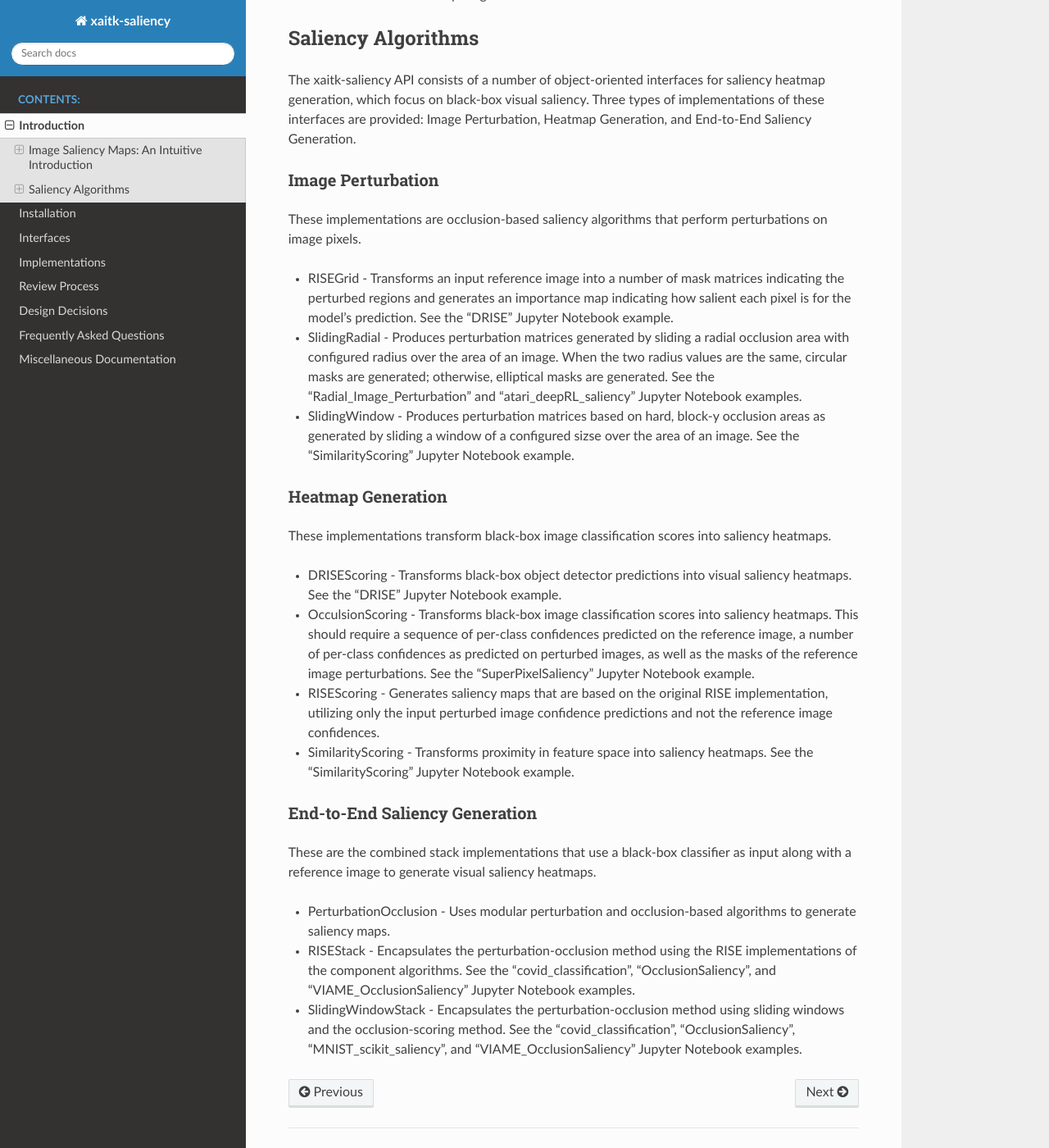
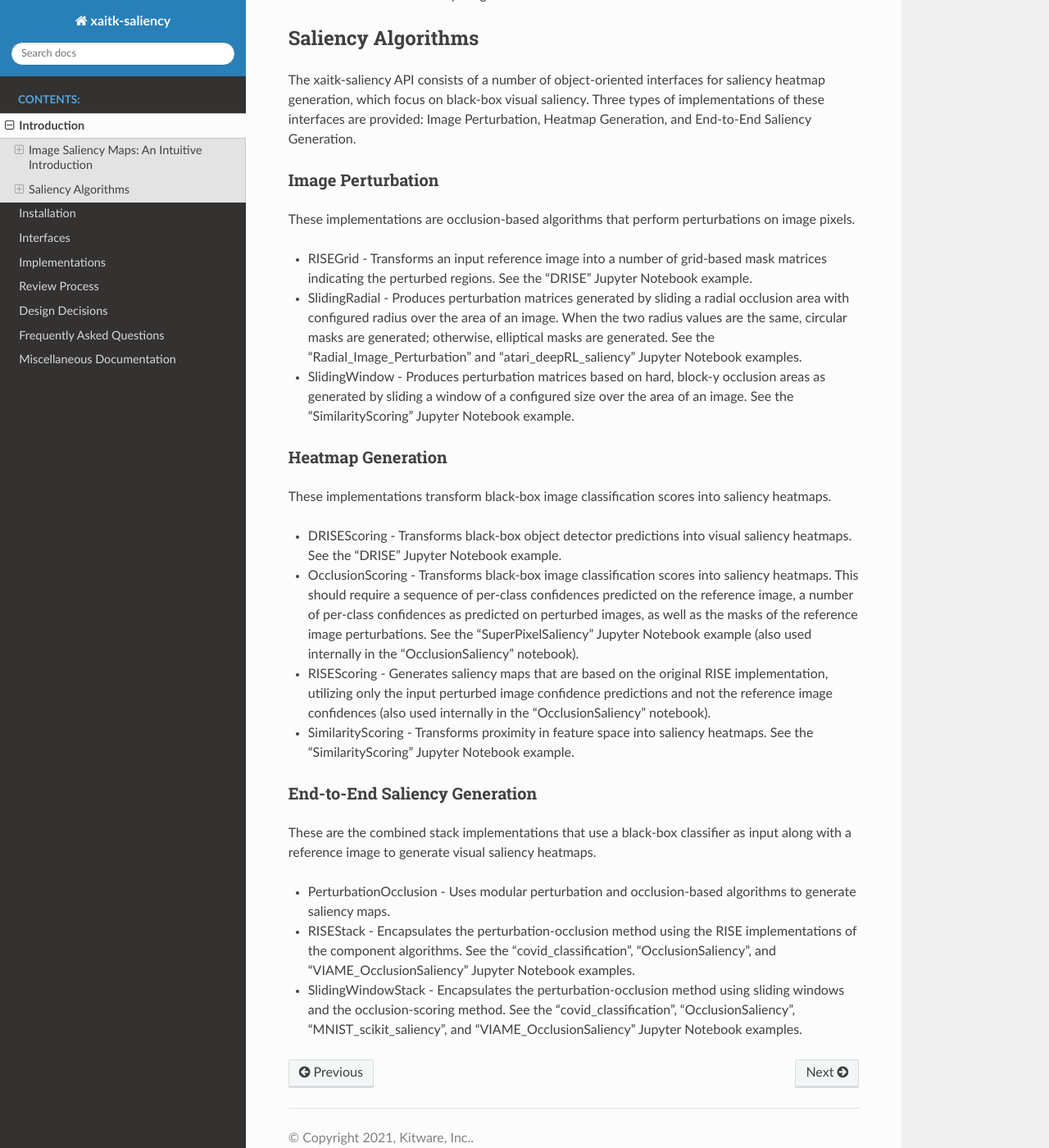
Before and after one commit to XAITK/xaitk-saliency, a Sphinx documentation site: the page built from docs/introduction.rst, in a window 1280 px wide and 1400 px high, scrolled down 7052 px. Shown: the whole window at 82% size. Built offline with Sphinx 7.4.7 and the Read the Docs theme 2.0.0, drawn with Linux system fonts in a browser that asks for light colours; pages that are not in the unit, such as notebooks, are missing from menus.

Commit message:
First round of feedback

```diff
--- a/docs/introduction.rst
+++ b/docs/introduction.rst
@@ -313,10 +313,9 @@
 
 Image Perturbation
 ^^^^^^^^^^^^^^^^^^^
-These implementations are occlusion-based saliency algorithms that perform perturbations on image pixels.
+These implementations are occlusion-based algorithms that perform perturbations on image pixels.
 
-* RISEGrid - Transforms an input reference image into a number of mask matrices indicating the perturbed regions and
-  generates an importance map indicating how salient each pixel is for the model's prediction.
+* RISEGrid - Transforms an input reference image into a number of grid-based mask matrices indicating the perturbed regions.
   See the "DRISE" Jupyter Notebook example.
 
 * SlidingRadial - Produces perturbation matrices generated by sliding a radial occlusion area with configured radius
@@ -325,7 +324,7 @@
   Jupyter Notebook examples.
 
 * SlidingWindow - Produces perturbation matrices based on hard, block-y occlusion areas as generated by sliding a
-  window of a configured sizse over the area of an image. See the "SimilarityScoring" Jupyter Notebook example.
+  window of a configured size over the area of an image. See the "SimilarityScoring" Jupyter Notebook example.
 
 
 Heatmap Generation
@@ -335,13 +334,14 @@
 * DRISEScoring - Transforms black-box object detector predictions into visual saliency heatmaps.
   See the "DRISE" Jupyter Notebook example.
 
-* OcculsionScoring - Transforms black-box image classification scores into saliency heatmaps.
+* OcclusionScoring - Transforms black-box image classification scores into saliency heatmaps.
   This should require a sequence of per-class confidences predicted on the reference image, a number of per-class
   confidences as predicted on perturbed images, as well as the masks of the reference image perturbations.
-  See the "SuperPixelSaliency" Jupyter Notebook example.
+  See the "SuperPixelSaliency" Jupyter Notebook example (also used internally in the "OcclusionSaliency" notebook).
 
 * RISEScoring - Generates saliency maps that are based on the original RISE implementation,
-  utilizing only the input perturbed image confidence predictions and not the reference image confidences.
+  utilizing only the input perturbed image confidence predictions and not the reference image confidences
+  (also used internally in the "OcclusionSaliency" notebook).
 
 * SimilarityScoring - Transforms proximity in feature space into saliency heatmaps.
   See the "SimilarityScoring" Jupyter Notebook example.
--- a/docs/release_notes/pending_release.rst
+++ b/docs/release_notes/pending_release.rst
@@ -12,7 +12,7 @@
 
 * Added text discussing black box methods to ``introduction.rst``.
 
-* Added a section to ``introduction.rst`` that describes the links between sgit aliency algorithms and implementations.
+* Added a section to ``introduction.rst`` that describes the links between saliency algorithms and implementations.
 
 * Edited all text.
 
```
